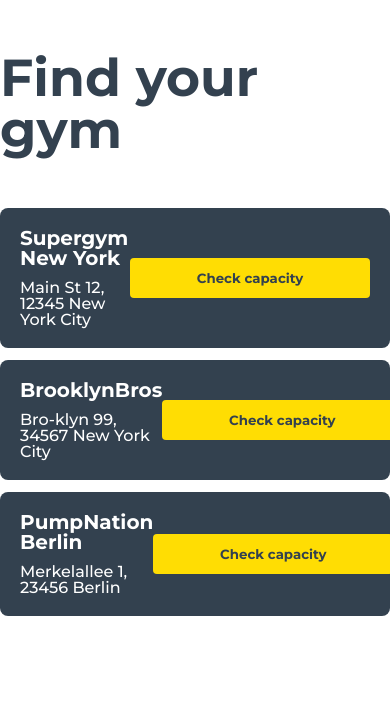
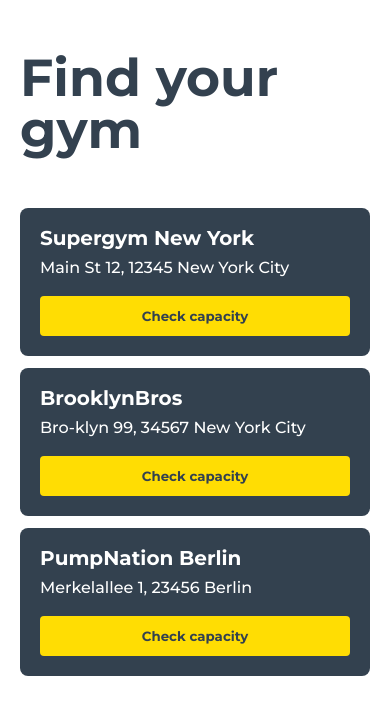
Before and after one commit to lukwick/mc_fit_capacity, a React (Create React App) app in the folder frontend/: page / in a window 390 px wide. Shown: the top 714 px of the page. Built offline with nearby package versions, Linux system fonts and the light colour scheme.

Commit message:
feat: Make page responsive

```diff
--- a/frontend/src/components/GymItem/GymItem.css
+++ b/frontend/src/components/GymItem/GymItem.css
@@ -1,9 +1,6 @@
 .GymItem {
   padding: var(--space-m);
   border-radius: var(--space-xs);
-}
-
-.GymItem-header {
   display: grid;
   grid-template-columns: 1fr 15rem;
   align-items: center;
@@ -22,3 +19,13 @@
 .GymItem-level-low {
   color: var(--color-success);
 }
+
+@media screen and (max-width: 768px) {
+  .GymItem {
+    display: grid;
+    grid-template-columns: 1fr;
+    align-items: center;
+    justify-content: start;
+    gap: var(--space-m);
+  }
+}
--- a/frontend/src/components/GymItem/GymItem.js
+++ b/frontend/src/components/GymItem/GymItem.js
@@ -28,7 +28,6 @@ export function GymItem({ id, title, address }) {
 
   return (
     <article className="GymItem theme-dark">
-      <div className="GymItem-header">
       <header className="stack stack-s">
         <h2 className="title title-m">{title}</h2>
         <address>{`${street}, ${zip} ${city}`}</address>
@@ -53,7 +52,6 @@ export function GymItem({ id, title, address }) {
           </p>
         )}
       </div>
-      </div>
     </article>
   );
 }
--- a/frontend/src/styles/global.css
+++ b/frontend/src/styles/global.css
@@ -51,7 +51,8 @@ body {
 /* Layout */
 
 .container {
-  max-width: 90rem;
+  padding: 0 var(--space-m);
+  max-width: calc(60rem + var(--space-m) * 2);
   margin: 0 auto;
 }
 
```
Lines whose indentation alone changed are shown as unchanged.
